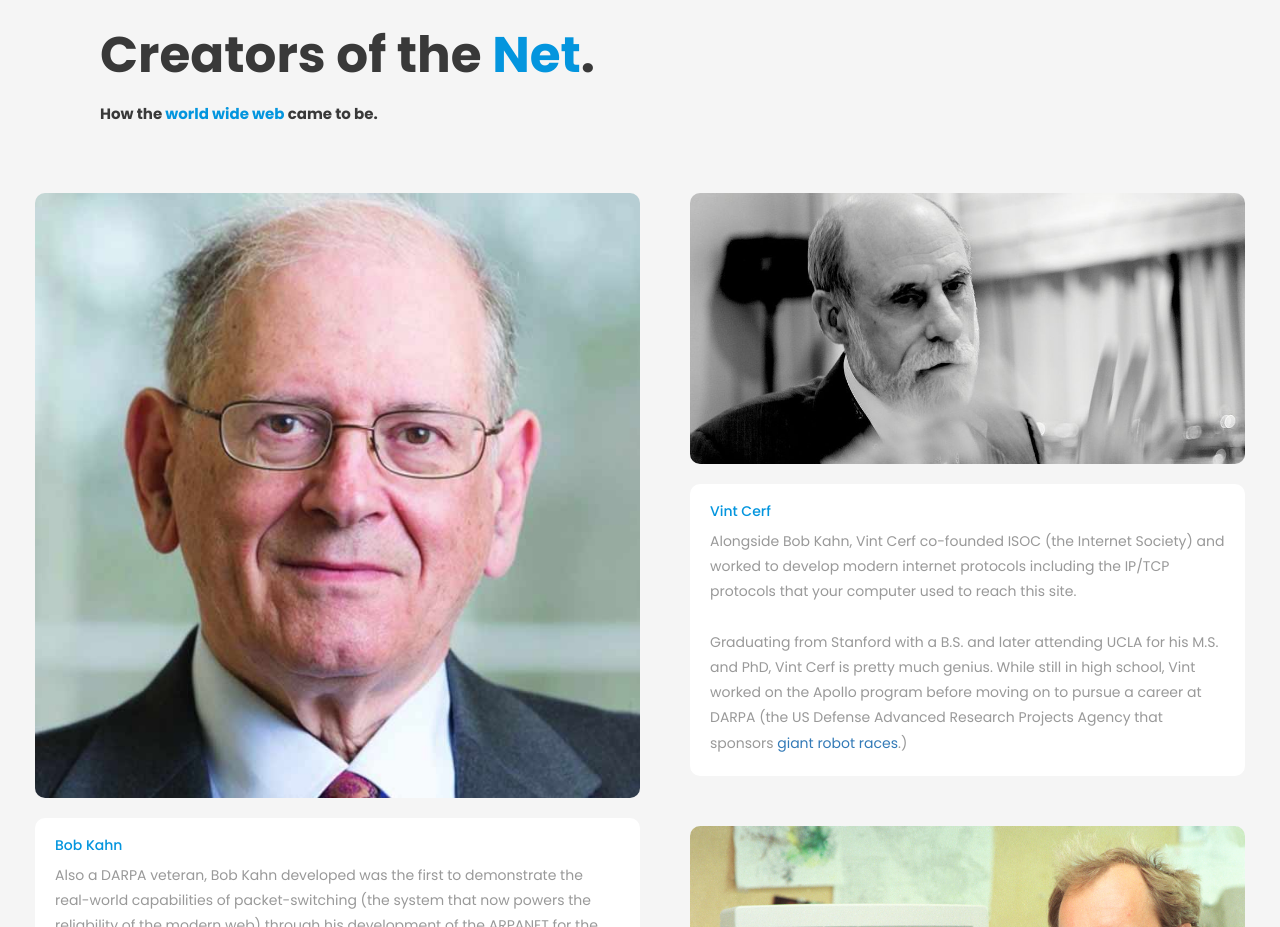
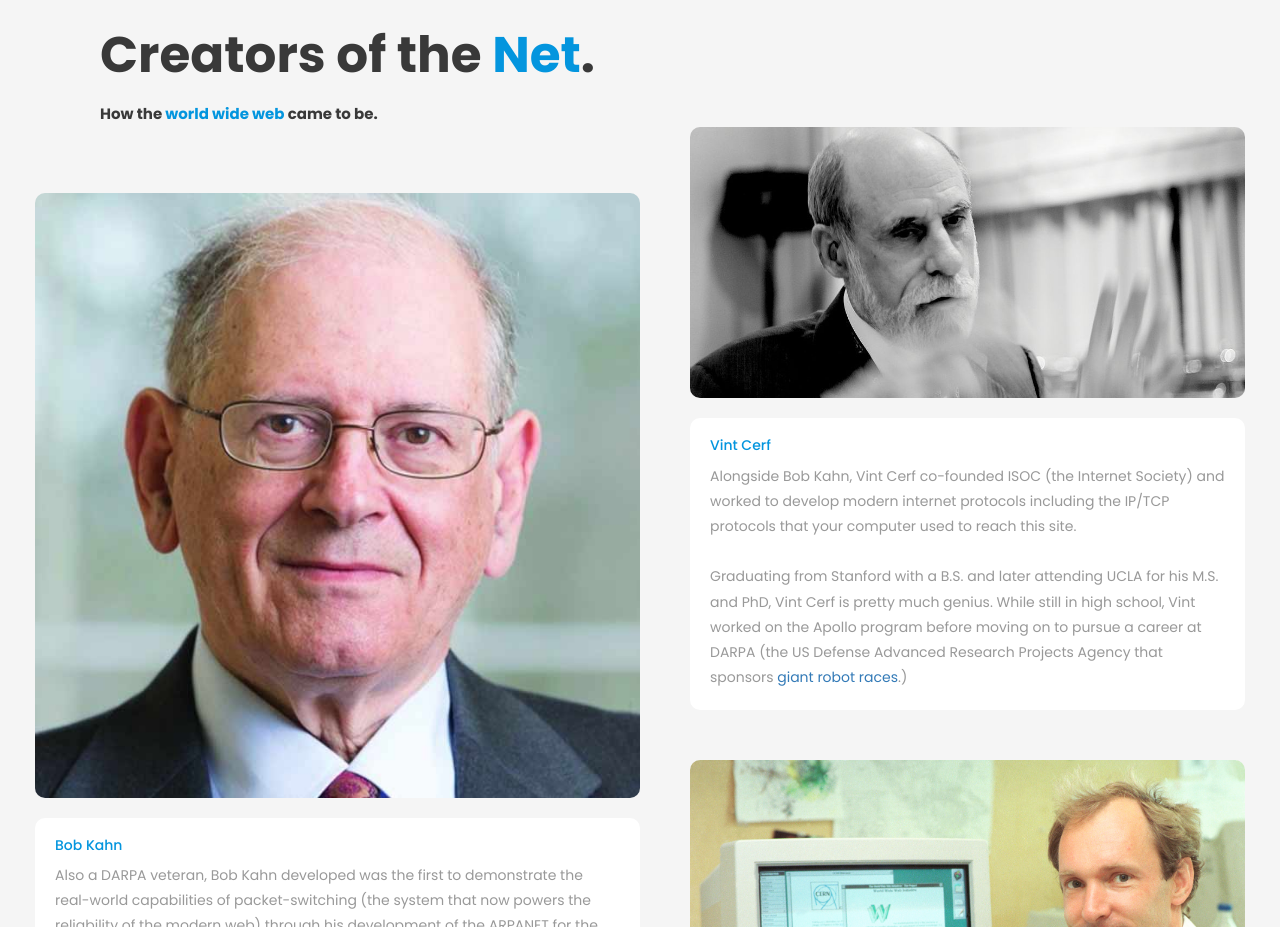
Before and after one commit to nicholaschiang/hist-website, a plain HTML site: page index.html in a window 1280 px wide. Shown: the part 940-1867 px from the top of the page. Drawn offline with nearby package versions, Linux system fonts and the light colour scheme; files whose address does not match are found by name.

Commit message:
Update style.css

```diff
--- a/styles/style.css
+++ b/styles/style.css
@@ -191,8 +191,12 @@
     margin-right: 50px;
 }
 
-.image-timeline .image-card:first-child {
-    margin-top: 10%;
+.image-timeline .col-md-6:first-child .image-card:first-child {
+    margin-top: 10% !important;
+}
+
+.image-timeline .col-md-6:last-child .image-card:last-child {
+    margin-top: -10% !important;
 }
 
 .image-card img {
```
